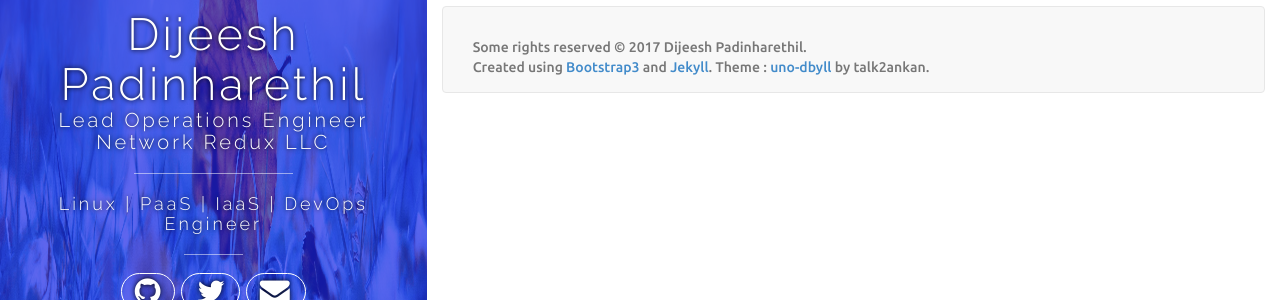
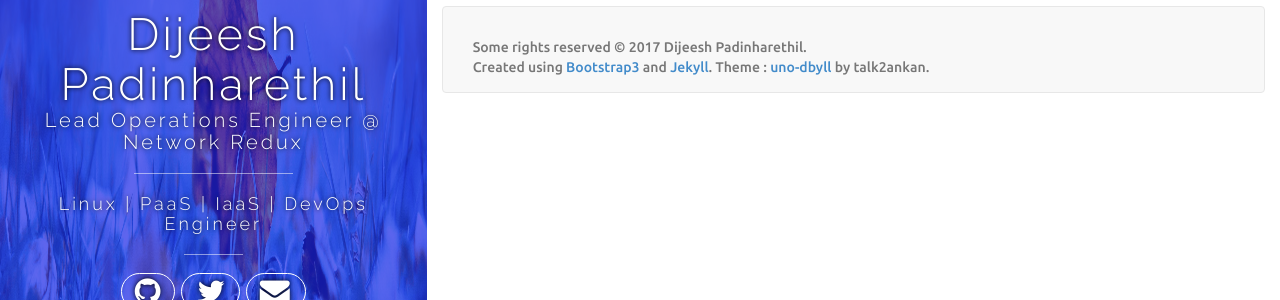
Before and after one commit to dijeesh/dijeesh.github.io-bak, a Jekyll site: the page built from index.html, in a window 1280 px wide. Shown: the part 262-562 px from the top of the page. Built offline with Jekyll 4.4.1, drawn with Linux system fonts in a browser that asks for light colours; nearby versions of some CDN libraries; the list of posts is cut into pages by our own code; comment, search, counter and statistics services are not loaded.

Commit message:
update config

```diff
--- a/_config.yml
+++ b/_config.yml
@@ -23,7 +23,7 @@ title : Dijeesh Padinharethil
 
 author:
   name: Dijeesh Padinharethil
-  role: Lead Operations Engineer    Network Redux LLC
+  role: Lead Operations Engineer @ Network Redux
   email: dijeeshpnair@gmail.com
   github: dijeesh
   twitter: dijeeshpnair
```
